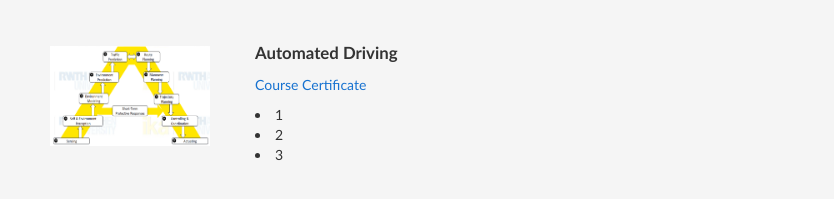
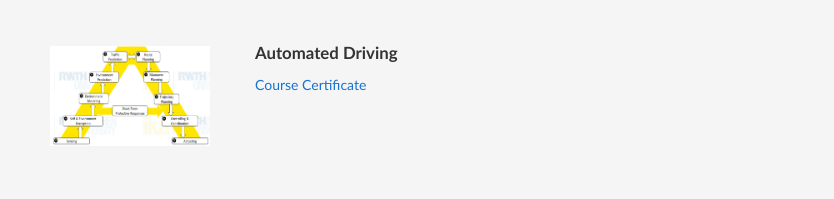
Before and after one commit to AshwinC313/AshwinC313.github.io, a Jekyll site: the page index.html, which Jekyll copies as it is, in a window 1280 px wide and 900 px high, scrolled down 2960 px. Shown: the part 669-868 px from the top of the window, without its empty margins (215-1049 px from the left). Built offline with Jekyll 4.4.1, drawn with Linux system fonts in a browser that asks for light colours.

Commit message:
Update index.html

```diff
--- a/index.html
+++ b/index.html
@@ -645,9 +645,6 @@
                                             <a href='https://github.com/AshwinC313/AshwinC313.github.io/blob/master/documents/Ashwin_zertifikat_AutomatedDriving.pdf'
                                                 alt="GitHub Repo">Course Certificate</a>
                                         </p>
-                                        <li>1</li>
-                                        <li>2</li>
-                                        <li>3</li>
                                         </p>
                                     </td>
                                 </tr>
```
